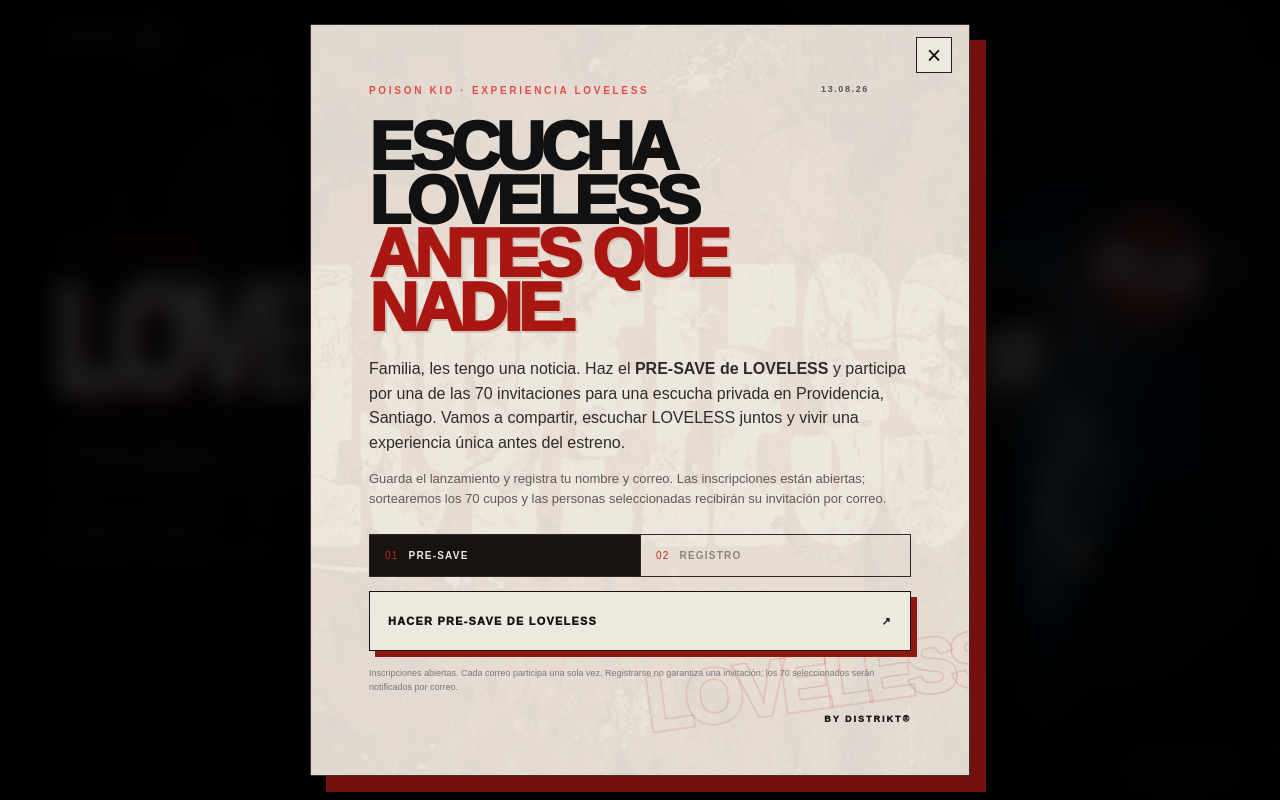
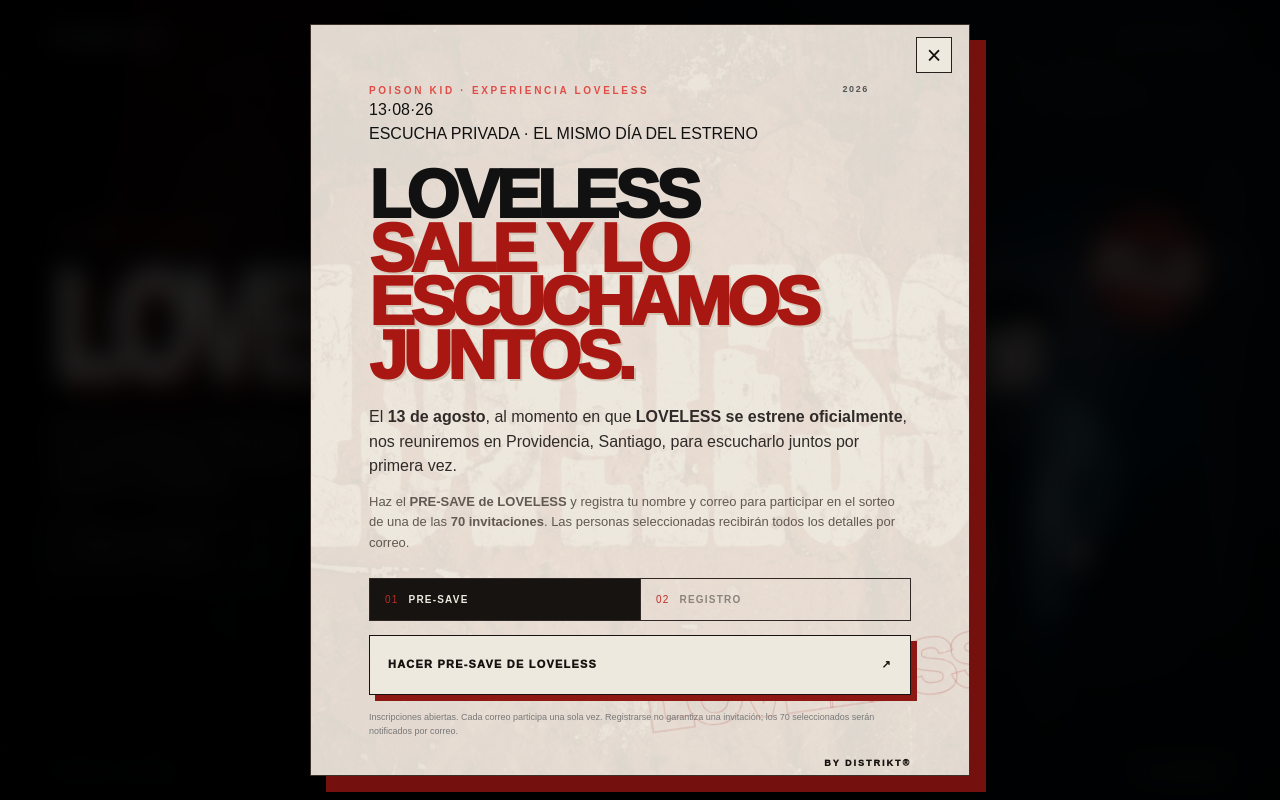
Before and after one commit to fcpanxocastro-cisko/Loveless---kid-poison, a Next.js app: page / in a window 1280 px wide. Built offline with nearby package versions, Linux system fonts and the light colour scheme.

Commit message:
Clarify listening date and emphasize release day

```diff
--- a/app/page.tsx
+++ b/app/page.tsx
@@ -42,7 +42,7 @@ export default function Home() {
 
       <header className="topbar">
         <span className="brand">POISON KID</span>
-        <span>13 · 08 · 2026</span>
+        <span className="topbarDate">13 · 08 · 2026</span>
       </header>
 
       <section className="hero">
@@ -50,8 +50,9 @@ export default function Home() {
           <p className="overline">POISON KID PRESENTA</p>
           <h1>LOVELESS</h1>
           <p className="summary">
-            Una escucha antes del estreno. Haz el pre-save y participa por una
-            de las 70 invitaciones al preview listening en Providencia.
+            Este 13 de agosto, al momento de estrenarse LOVELESS, viviremos una
+            escucha privada en Providencia. Haz el pre-save y participa por una
+            de las 70 invitaciones.
           </p>
           <button className="outlineButton" onClick={() => setModalOpen(true)}>
             ENTRAR A LOVELESS <span>↗</span>
@@ -93,19 +94,22 @@ export default function Home() {
               <>
                 <div className="modalTopline">
                   <p className="redLabel">POISON KID · EXPERIENCIA LOVELESS</p>
-                  <span>13.08.26</span>
+                  <span className="modalYear">2026</span>
                 </div>
-                <h2 id="dialog-title">ESCUCHA<br />LOVELESS<br /><em>ANTES QUE NADIE.</em></h2>
+                <div className="releaseDate" aria-label="13 de agosto de 2026">
+                  <span>13</span><i>·</i><span>08</span><i>·</i><span>26</span>
+                </div>
+                <p className="releaseMoment">ESCUCHA PRIVADA · EL MISMO DÍA DEL ESTRENO</p>
+                <h2 id="dialog-title">LOVELESS<br /><em>SALE Y LO<br />ESCUCHAMOS JUNTOS.</em></h2>
                 <p className="intro">
-                  Familia, les tengo una noticia. Haz el <b>PRE-SAVE de LOVELESS</b> y
-                  participa por una de las 70 invitaciones para una escucha privada
-                  en Providencia, Santiago. Vamos a compartir, escuchar LOVELESS
-                  juntos y vivir una experiencia única antes del estreno.
+                  El <b>13 de agosto</b>, al momento en que <b>LOVELESS se estrene
+                  oficialmente</b>, nos reuniremos en Providencia, Santiago, para
+                  escucharlo juntos por primera vez.
                 </p>
                 <p className="intro secondaryCopy">
-                  Guarda el lanzamiento y registra tu nombre y correo. Las
-                  inscripciones están abiertas; sortearemos los 70 cupos y las
-                  personas seleccionadas recibirán su invitación por correo.
+                  Haz el <b>PRE-SAVE de LOVELESS</b> y registra tu nombre y correo
+                  para participar en el sorteo de una de las <b>70 invitaciones</b>.
+                  Las personas seleccionadas recibirán todos los detalles por correo.
                 </p>
 
                 <div className="steps">
```
